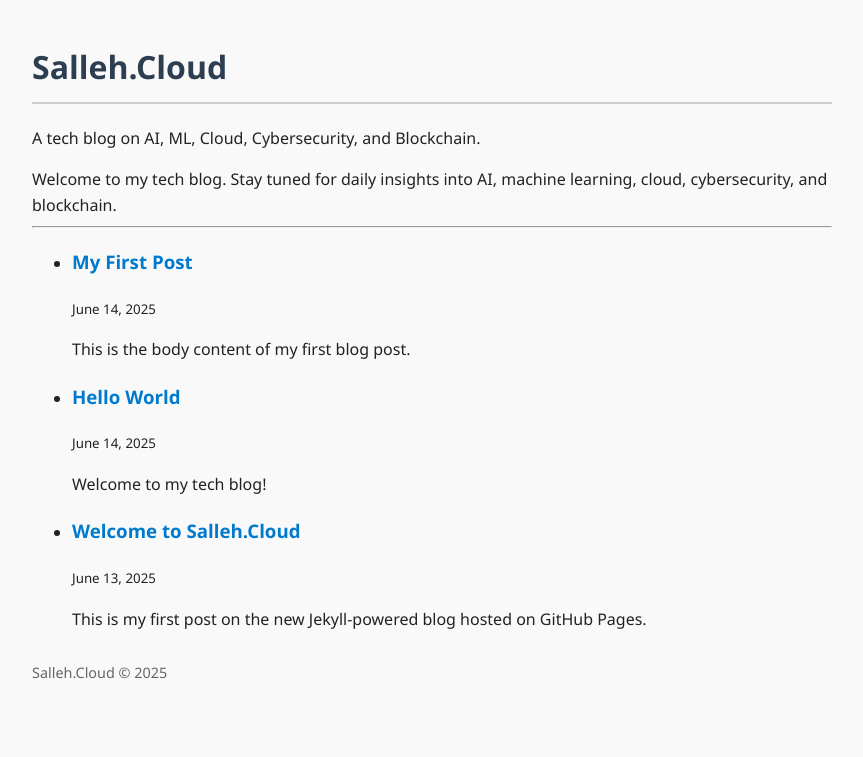
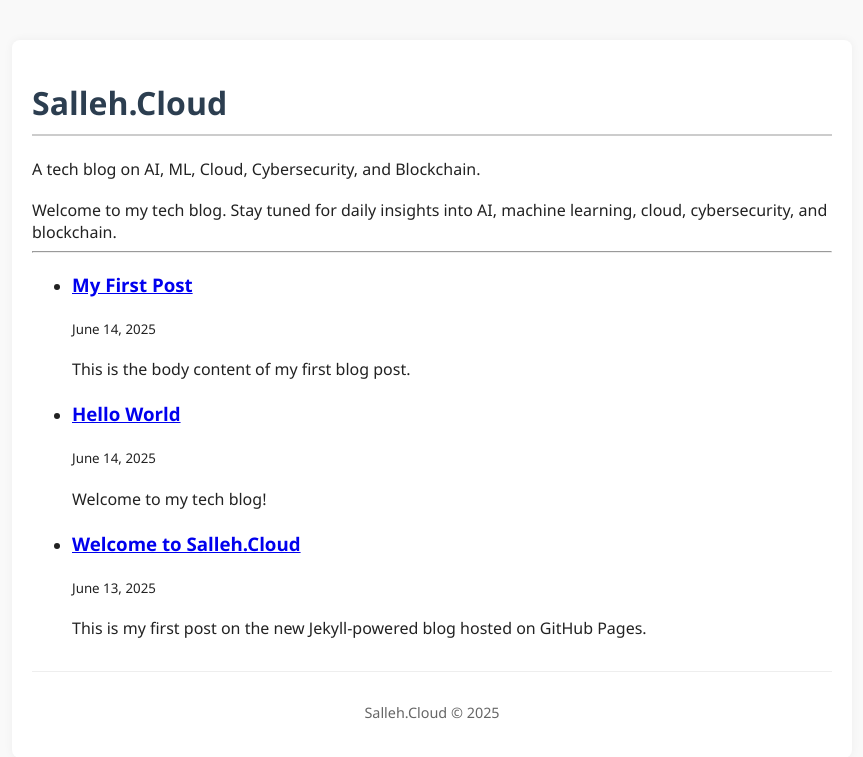
Before and after one commit to Sahshim/salleh-tech-blog, a Jekyll site: the page built from index.html, in a window 1280 px wide. Shown: the top 757 px of the page, without its empty margins (208-1071 px from the left). Built offline with Jekyll 4.4.1, drawn with Linux system fonts in a browser that asks for light colours.

Commit message:
Update styles.css

```diff
--- a/assets/css/styles.css
+++ b/assets/css/styles.css
@@ -1,11 +1,18 @@
 body {
   font-family: "Segoe UI", sans-serif;
-  max-width: 800px;
-  margin: 0 auto;
-  padding: 20px;
-  line-height: 1.6;
   background-color: #f9f9f9;
   color: #222;
+  margin: 0;
+  padding: 0;
+}
+
+.container {
+  max-width: 800px;
+  margin: 40px auto;
+  padding: 20px;
+  background: white;
+  box-shadow: 0 0 10px rgba(0,0,0,0.05);
+  border-radius: 8px;
 }
 
 h1 {
@@ -14,17 +21,15 @@
   padding-bottom: 0.3em;
 }
 
-a {
-  color: #007acc;
-  text-decoration: none;
-}
-
-a:hover {
-  text-decoration: underline;
+p {
+  line-height: 1.6;
 }
 
 footer {
   margin-top: 2em;
+  text-align: center;
   font-size: 0.9em;
   color: #666;
+  border-top: 1px solid #eee;
+  padding-top: 1em;
 }
```
